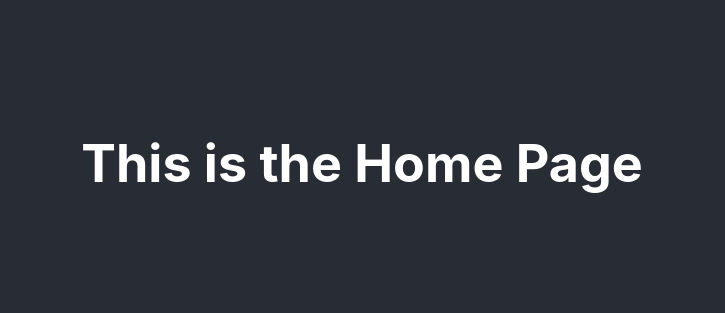
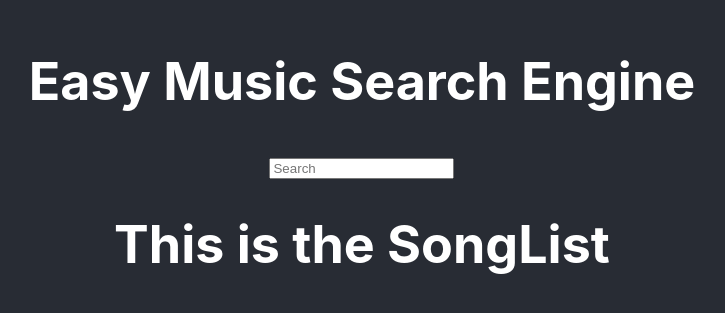
Before and after one commit to FrancescoMicunco/music-search-typescript-app, a React (Create React App) app: page / in a window 1280 px wide. Shown: the part 237-550 px from the top of the page, without its empty margins (278-1003 px from the left). Built offline with nearby package versions, Linux system fonts and the light colour scheme.

Commit message:
song type

```diff
--- a/src/Components/HomePage.tsx
+++ b/src/Components/HomePage.tsx
@@ -1,5 +1,23 @@
-export const HomePage = () =>{
-    return(
-        <h1>This is the Home Page</h1>
+import { Container, Row, Col, Form } from 'react-bootstrap'
+import { SongList } from './SongList'
+import { useState } from 'react'
+
+export const HomePage = () => {
+const [songs, setSong]= useState([])
+
+
+    return (
+        <Container>
+            <Row>
+                <Col><h1>Easy Music Search Engine</h1></Col>
+                <Col>
+                <Form.Group>
+  <Form.Control size="lg" type="text" placeholder="Search" /></Form.Group>
+  </Col>
+                <Col><SongList /></Col>
+            </Row>
+        </Container>
+
+
     )
 }
```
Also changed, not shown: src/Types/SongsType.ts (added, +12 -0 lines).
